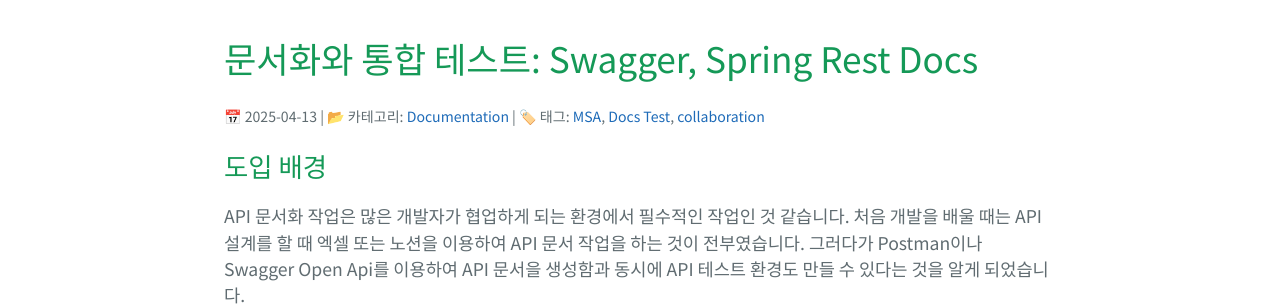
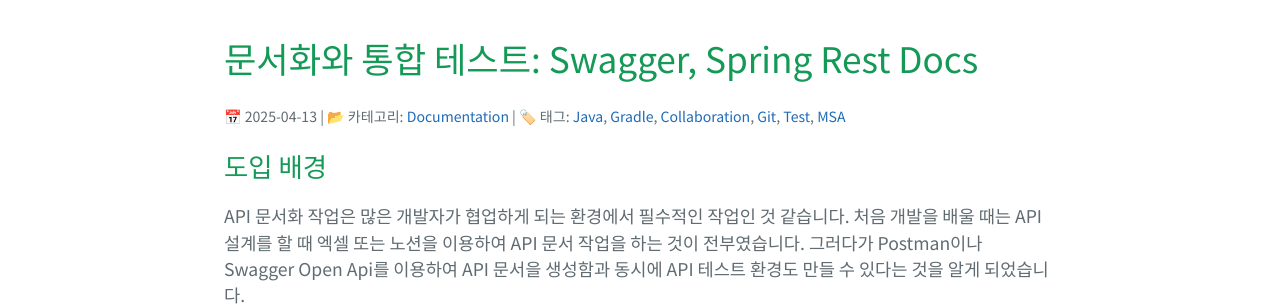
Before and after one commit to socketing-refactoring/socketing-refactoring.github.io, a Jekyll site: the page built from _posts/2025-04-13-documentation.md, in a window 1280 px wide and 900 px high. Shown: the part 295-601 px from the top of the window. Built offline with Jekyll 4.4.1, drawn with Linux system fonts in a browser that asks for light colours.

Commit message:
Update 2025-04-13-documentation.md

```diff
--- a/_posts/2025-04-13-documentation.md
+++ b/_posts/2025-04-13-documentation.md
@@ -2,7 +2,7 @@
 title: '문서화와 통합 테스트: Swagger, Spring Rest Docs'
 date: 2025-04-13
 categories: [Documentation]
-tags: [MSA, Docs Test, collaboration]
+tags: [Java, Gradle, Collaboration, Git, Test, MSA]
 ---
 
 ## 도입 배경
```
